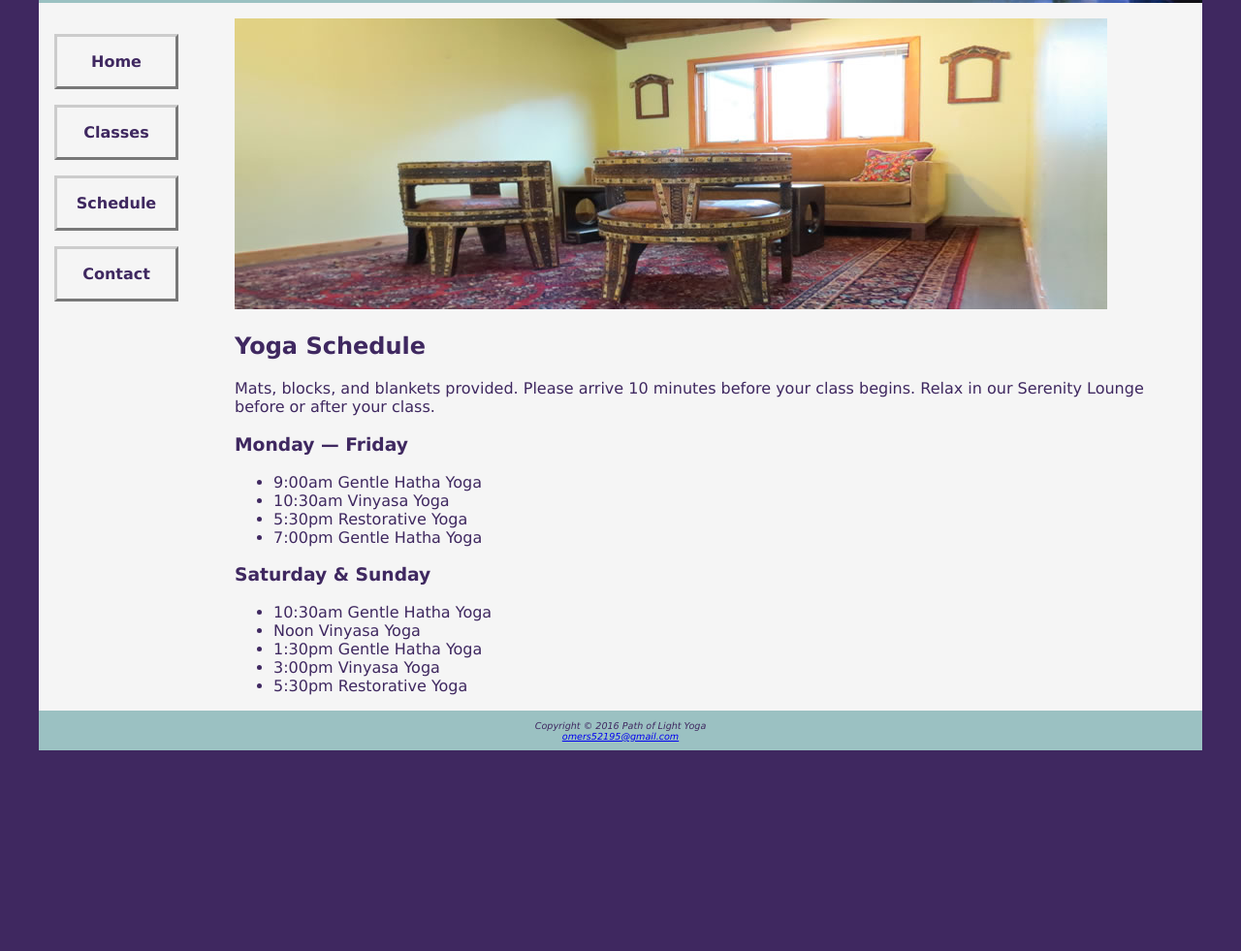
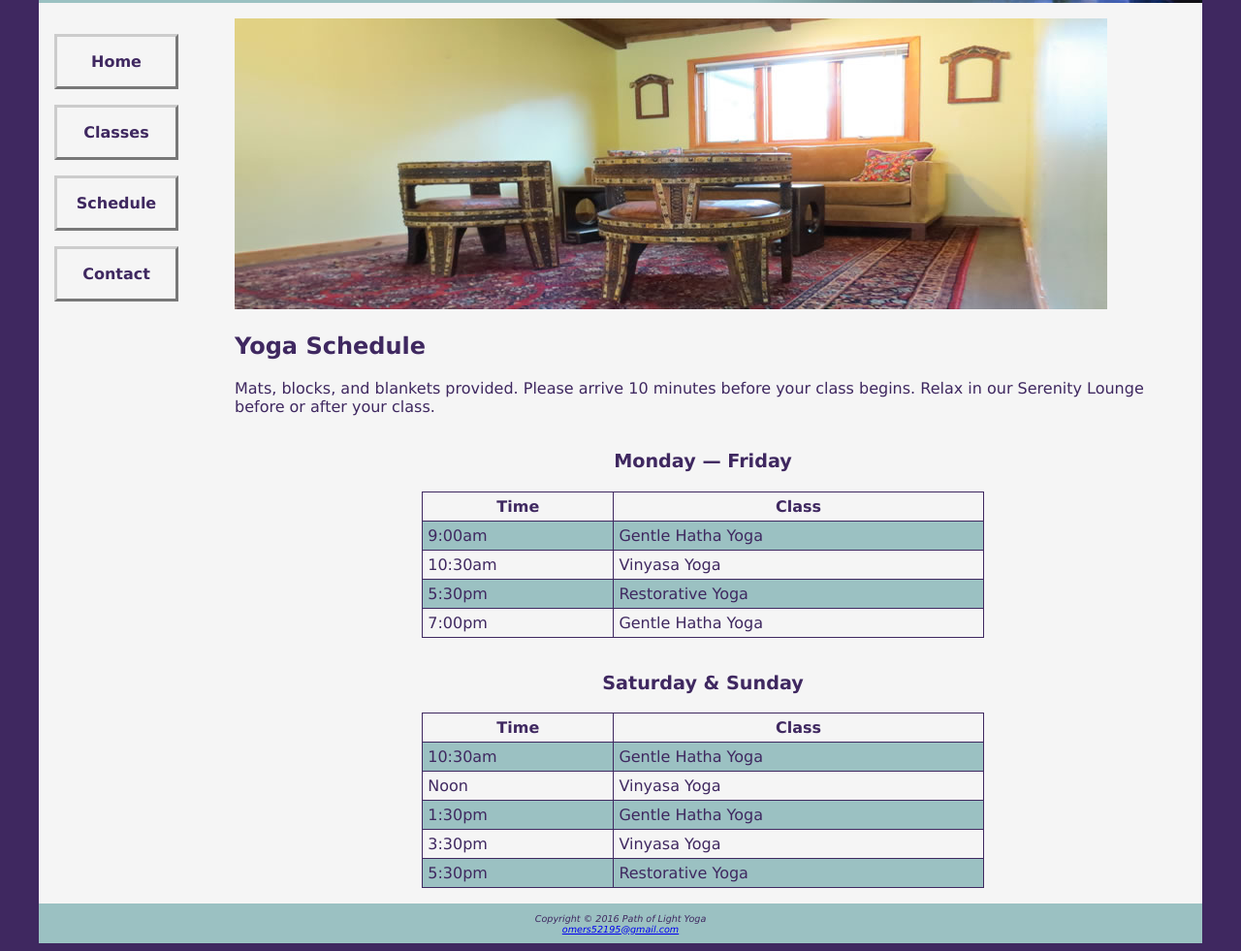
Before and after one commit to omers52195/yogaWebsite, a plain HTML site: page schedule.html in a window 1280 px wide. Shown: the part 168-1149 px from the top of the page at 97% size. Before the commit the page ends 950 px from the top, so only its background shows below. Drawn offline with Linux system fonts and the light colour scheme.

Commit message:
Chapter 8 - Tables

```diff
--- a/schedule.html
+++ b/schedule.html
@@ -29,21 +29,56 @@
             </div>
             <h2>Yoga Schedule</h2>
             <p>Mats, blocks, and blankets provided. Please arrive 10 minutes before your class begins. Relax in our Serenity Lounge before or after your class.</p>
-            <h3>Monday — Friday</h3>
-            <ul>
-                <li>9:00am Gentle Hatha Yoga</li>
-                <li>10:30am Vinyasa Yoga</li>
-                <li>5:30pm Restorative Yoga</li>
-                <li>7:00pm Gentle Hatha Yoga</li>
-            </ul>
-            <h3>Saturday &amp; Sunday</h3>
-            <ul>
-                <li>10:30am Gentle Hatha Yoga</li>
-                <li>Noon Vinyasa Yoga</li>
-                <li>1:30pm Gentle Hatha Yoga</li>
-                <li>3:00pm Vinyasa Yoga</li>
-                <li>5:30pm Restorative Yoga</li>
-            </ul>
+            <table>
+                <caption>Monday — Friday</caption>
+                    <tr>
+                        <th>Time</th>
+                        <th>Class</th>
+                    </tr>
+                    <tr>
+                        <td>9:00am</td>
+                        <td>Gentle Hatha Yoga</td>
+                    </tr>
+                    <tr>
+                        <td>10:30am</td>
+                        <td>Vinyasa Yoga</td>
+                    </tr>
+                    <tr>
+                        <td>5:30pm</td>
+                        <td>Restorative Yoga</td>
+                    </tr>
+                    <tr>
+                        <td>7:00pm</td>
+                        <td>Gentle Hatha Yoga</td>
+                    </tr>
+            </table>
+            <table>
+                <caption>Saturday &amp; Sunday</caption>
+                    <tr>
+                        <th>Time</th>
+                        <th>Class</th>
+                    </tr>
+                    <tr>
+                        <td>10:30am</td>
+                        <td>Gentle Hatha Yoga</td>
+                    </tr>
+                    <tr>
+                        <td>Noon</td>
+                        <td>Vinyasa Yoga</td>
+                    </tr>
+                    <tr>
+                        <td>1:30pm</td>
+                        <td>Gentle Hatha Yoga</td>
+                    </tr>
+                    <tr>
+                        <td>3:30pm</td>
+                        <td>Vinyasa Yoga</td>
+                    </tr>
+                    <tr>
+                        <td>5:30pm</td>
+                        <td>Restorative Yoga</td>
+                    </tr>
+            </table>
         </main>
         <footer>
             Copyright &#xA9; 2016 Path of Light Yoga <br />
--- a/yoga.css
+++ b/yoga.css
@@ -173,3 +173,24 @@ header, nav, main, footer {
         display: none;
     }
 }
+
+/* Table styles */
+table {
+    width: 60%;
+    border: 1px solid #3F2860;
+    border-collapse: collapse;
+    margin: auto;
+    margin-bottom: 1em;
+}
+td, th {
+    padding: 5px;
+    border: 1px solid #3F2860;
+}
+tr:nth-of-type(even){
+    background: #9BC1C2;
+}
+caption {
+    margin: 1em;
+    font-weight: bold;
+    font-size: 120%;
+}
```
